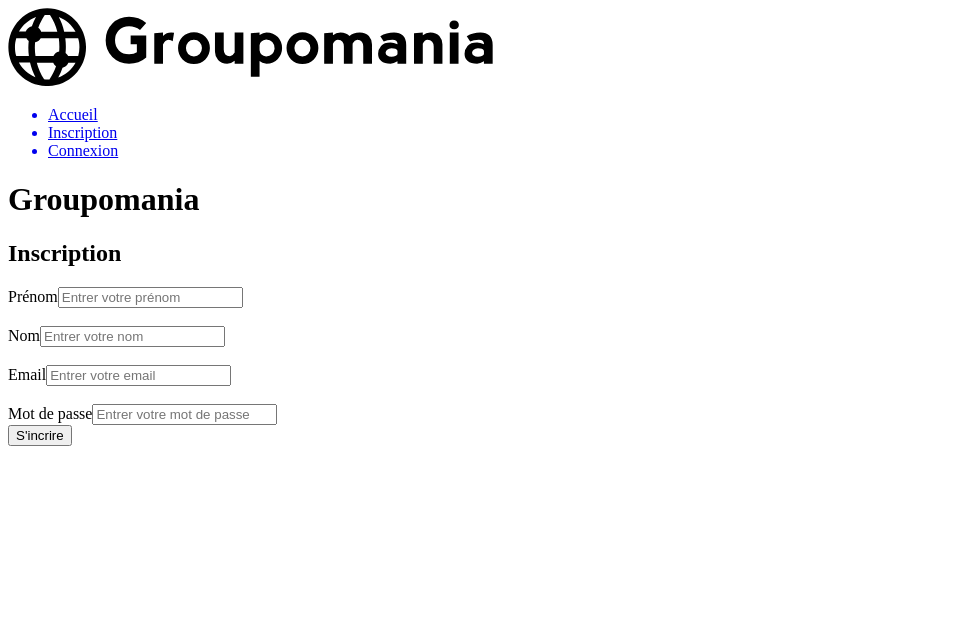
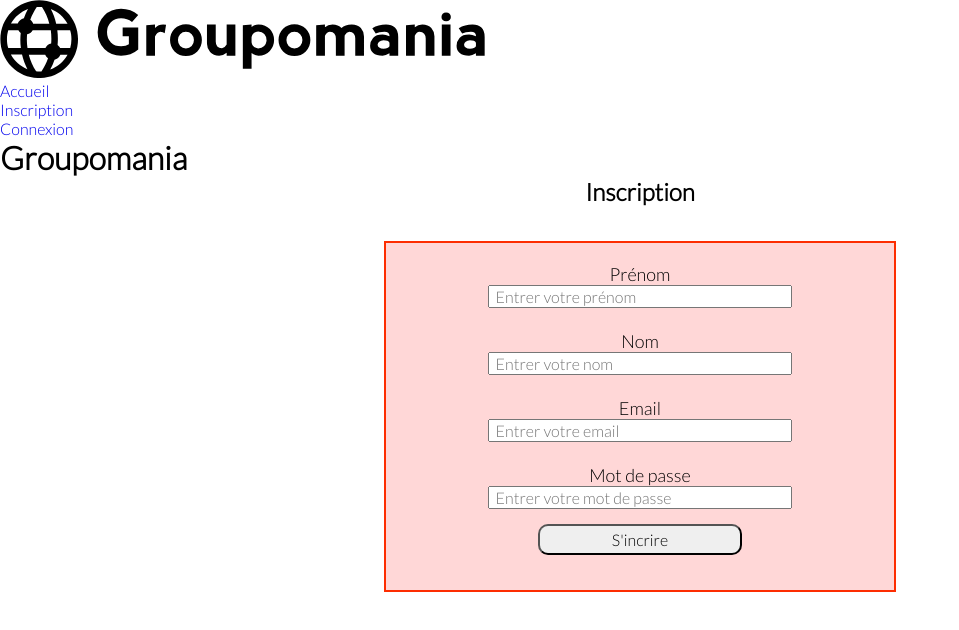
Before and after one commit to croixloic/p7_Groupomania, a React (Create React App) app in the folder client/: page /signup in a window 1280 px wide. Shown: the top 630 px of the page, without its empty margins (0-959 px from the left). Built offline with nearby package versions, Linux system fonts and the light colour scheme.

Commit message:
création de commentaire et style inscription

```diff
--- a/client/package.json
+++ b/client/package.json
@@ -17,7 +17,7 @@
     "redux-devtools-extension": "^2.13.9",
     "redux-logger": "^3.0.6",
     "redux-thunk": "^2.4.1",
-    "sass": "^1.52.3",
+    "sass": "^1.53.0",
     "web-vitals": "^2.1.4"
   },
   "scripts": {
--- a/client/src/App.js
+++ b/client/src/App.js
@@ -1,5 +1,6 @@
 import React from 'react';
 import Routes from "./components/routes/index";
+import './styles/style.css'
 
 
 const App = () => {
--- /dev/null
+++ b/client/src/components/CommenteCreate.js
@@ -0,0 +1,34 @@
+import React, { useState } from 'react';
+import axios from 'axios';
+import { useParams } from 'react-router-dom';
+
+const CommenteCreate = () => {
+    const params = useParams();
+    const [content, setContent] = useState("");
+    const handleCreateComment = (e) => {
+        e.preventDefault();
+
+        if (content === "") {
+            alert("Le commentaire est vide ")
+        } else {
+            axios.post(`${process.env.REACT_APP_API_URL}comment/` + params.id, {
+                content,
+            });
+        }
+    };
+    return (
+        <div>
+            <form action='' onSubmit={handleCreateComment } id="form-comment">
+                    <textarea
+                    name="content"
+                    id="content"
+                    onChange={(e) => setContent(e.target.value)}
+                  ></textarea>
+                  <input type="submit" value="Envoyer"></input>
+                </form>
+
+        </div>
+    );
+};
+
+export default CommenteCreate;
--- a/client/src/components/FormLogin.js
+++ b/client/src/components/FormLogin.js
@@ -1,49 +1,65 @@
-import React, { useState } from 'react';
+import React, { useState } from "react";
 import axios from "axios";
 
 const FormLogin = () => {
-    const [email, setEmail] = useState('');
-    const [password, setPassword] = useState('');
+  const [email, setEmail] = useState("");
+  const [password, setPassword] = useState("");
 
   const handleLogin = (e) => {
     e.preventDefault();
-        const emailError = document.querySelector('.email.error');
-        const passwordError = document.querySelector('.password.error');
+    const emailError = document.querySelector(".email.error");
+    const passwordError = document.querySelector(".password.error");
     if (!email || !password) {
-            alert ("veuillez remplir tous les champs du formulaire");
+      alert("veuillez remplir tous les champs du formulaire");
     } else {
       axios
         .post(`${process.env.REACT_APP_API_URL}user/login`, {
           email,
           password,
         })
-              .then ((res) =>{
+        .then((res) => {
           console.log(res);
-              if (res.data.errors){
-                emailError.innerHTML= res.data.emailError;
+          if (res.data.errors) {
+            emailError.innerHTML = res.data.emailError;
             passwordError.innerHTML = res.data.passwordError;
           } else {
-                window.location="/";
+            window.location = "/";
             localStorage.token = res.data.token;
           }
         })
-            .catch ((err) => {
+        .catch((err) => {
           console.log(err);
-            })
-            }}
+        });
+    }
+  };
 
   return (
-        <form action='' onSubmit={handleLogin} id= 'form-signup'>
-            <label htmlFor='email'>Email</label>
-            <input type='text' name='email' id='email' onChange={(e) => setEmail(e.target.value)} value= {email} />
-            <div className='email error'></div>
-            <br/>
-            <label htmlFor='password'>Mot de passe</label>
-            <input type='password' name= 'password' id='password' onChange={(e) => setPassword(e.target.value)} value= {password}/>
-            <div className='password error'></div>
-            <br/>
-            <input type='submit' value="Se connecter" />
-
+    <form action="" onSubmit={handleLogin} id="form_signup">
+      <label htmlFor="email">Email</label>
+      <input
+        type="text"
+        name="email"
+        className="input_signup"
+        id="email"
+        onChange={(e) => setEmail(e.target.value)}
+        value={email}
+        placeholder= "Entrer votre email"
+      />
+      <div className="email error"></div>
+      <br />
+      <label htmlFor="password">Mot de passe</label>
+      <input
+        type="password"
+        name="password"
+        className="input_signup"
+        id="password"
+        onChange={(e) => setPassword(e.target.value)}
+        value={password}
+        placeholder= "Entrer votre mot de passe"
+      />
+      <div className="password error"></div>
+      <br />
+      <input type="submit" className="submit" value="Se connecter" />
     </form>
   );
 };
--- a/client/src/components/FormSignup.js
+++ b/client/src/components/FormSignup.js
@@ -41,11 +41,12 @@ const FormSignup = () => {
     }
   };
   return (
-    <form action="" onSubmit={handleSignup} id="form-signup">
+    <form action="" onSubmit={handleSignup} id="form_signup">
       <label htmlFor="firstName">Prénom</label>
       <input
         type="text"
         name="firstName"
+        className="input_signup"
         id="firstName"
         onChange={(e) => setFirstName(e.target.value)}
         value={firstName}
@@ -57,6 +58,7 @@ const FormSignup = () => {
       <input
         type="text"
         name="lastName"
+        className="input_signup"
         id="lastName"
         onChange={(e) => setLastName(e.target.value)}
         value= {lastName}
@@ -68,6 +70,7 @@ const FormSignup = () => {
       <input
         type="text"
         name="email"
+        className="input_signup"
         id="email"
         onChange={(e) => setEmail(e.target.value)}
         value= {email}
@@ -79,13 +82,14 @@ const FormSignup = () => {
       <input
         type="password"
         name="password"
+        className="input_signup"
         id="password"
         onChange={(e) => setPassword(e.target.value)}
         value= {password}
         placeholder="Entrer votre mot de passe"
       />
       <div className="password error"></div>
-      <input type="submit" value="S'incrire" />
+      <input type="submit" className="submit" value="S'incrire" />
     </form>
   );
 };
--- /dev/null
+++ b/client/src/components/PostDelete.js
@@ -0,0 +1,31 @@
+import React, { useState } from "react";
+import axios from "axios";
+import { useParams } from "react-router-dom";
+
+const PostDelete = () => {
+  const params = useParams();
+  const [drop, setDrop] = useState([]);
+
+  const handleDelete = (e) => {
+    e.preventyDefault();
+
+    axios
+      .delete(`${process.env.REACT_APP_API_URL}post` + params.id)
+      .then((res) => {
+        console.log(res);
+      })
+      .catch((err) => {
+        console.log(err);
+      });
+  };
+
+  return (
+    <div className="btn-delete">
+      <form action="" onSubmit={handleDelete} id=" form-delete">
+        <input type="submit" value="supprimer"></input>
+      </form>
+    </div>
+  );
+};
+
+export default PostDelete;
--- a/client/src/components/PostsRead.js
+++ b/client/src/components/PostsRead.js
@@ -1,11 +1,11 @@
 import axios from 'axios';
 import React, { useEffect, useState } from 'react';
 import { Link } from 'react-router-dom';
+import PostDelete from './PostDelete';
 
 const PostsRead = () => {
 
     const [posts, setPosts]= useState([]);
-    const [user, setUser] = useState([]);
 
     const Posts = () => {
 
@@ -31,6 +31,7 @@ const PostsRead = () => {
           <em>{element.user.firstName} {element.user.lastName}</em>
           <p>{element.content} {element.date}</p>
           <Link to={`/post/${element.id}`}>Voir le post</Link>
+          <PostDelete to={`/post/${element.id}`}/>
         </div>
             ))}
 
--- a/client/src/components/SinglePost.js
+++ b/client/src/components/SinglePost.js
@@ -1,6 +1,7 @@
 import axios from 'axios';
 import { useEffect, useState } from 'react';
 import { useParams } from 'react-router-dom';
+import CommenteCreate from './CommenteCreate';
 
 const SinglePost = () => {
   const params = useParams();
@@ -31,6 +32,7 @@ const SinglePost = () => {
         {post.comments &&
           post.comments.map((comment) => <li>{comment.content}</li>)}
       </ul>
+      < CommenteCreate to={`/post/${params.id}`} />
     </>
   );
 };
--- /dev/null
+++ b/client/src/styles/main.scss
@@ -0,0 +1,2 @@
+@import './settings.scss';
+@import './signup.scss';
--- /dev/null
+++ b/client/src/styles/settings.scss
@@ -0,0 +1,15 @@
+@import url('https://fonts.googleapis.com/css2?family=Lato:wght@300&family=Roboto:ital,wght@0,300;0,400;1,300&display=swap');
+
+$primary-color: #fd2d01;
+$secondary-color: #ffd7d7;
+$tertiary-color: #4e5166;
+
+* {
+  margin: 0;
+  padding: 0;
+  box-sizing: border-box;
+  list-style-type: none;
+  outline: none;
+  text-decoration: none;
+  font-family: 'lato', sans-serif;
+}
--- /dev/null
+++ b/client/src/styles/signup.scss
@@ -0,0 +1,41 @@
+@import './settings.scss';
+
+#form_signup{
+border: 2px solid  $primary-color;
+width: 40%;
+padding: 20px 0;
+margin: 35px auto 0;
+user-select: none;
+text-align: center;
+background-color: $secondary-color;
+font-size: 18px;
+display: flex;
+flex-direction: column;
+}
+
+h2 {
+    text-align: center;
+}
+.input_signup {
+margin: 0 20%;
+font-size: 1rem;
+transition: 0.2s;
+padding-left: 6px;
+}
+.submit {
+    width: 40%;
+    font-size: 16px;
+    margin: 15px 30%;
+    border-radius: 10px;
+    padding: 4px 0;
+    transition: 0.2s;
+}
+.submit:hover {
+    background-image: linear-gradient(to top, $secondary-color, $primary-color);
+    color: $tertiary-color;
+    box-shadow: 4px 4px 11px 0 #9a9a9a;
+}
+
+.input_signup:hover {
+    box-shadow: 8px 8px 8px -7px #9a9a9a;
+}
--- /dev/null
+++ b/client/src/styles/style.css
@@ -0,0 +1,66 @@
+@import url("https://fonts.googleapis.com/css2?family=Lato:wght@300&family=Roboto:ital,wght@0,300;0,400;1,300&display=swap");
+@import url("https://fonts.googleapis.com/css2?family=Lato:wght@300&family=Roboto:ital,wght@0,300;0,400;1,300&display=swap");
+* {
+  margin: 0;
+  padding: 0;
+  box-sizing: border-box;
+  list-style-type: none;
+  outline: none;
+  text-decoration: none;
+  font-family: "lato", sans-serif;
+}
+
+* {
+  margin: 0;
+  padding: 0;
+  box-sizing: border-box;
+  list-style-type: none;
+  outline: none;
+  text-decoration: none;
+  font-family: "lato", sans-serif;
+}
+
+#form_signup {
+  border: 2px solid #fd2d01;
+  width: 40%;
+  padding: 20px 0;
+  margin: 35px auto 0;
+  user-select: none;
+  text-align: center;
+  background-color: #ffd7d7;
+  font-size: 18px;
+  display: flex;
+  flex-direction: column;
+}
+
+h2 {
+  text-align: center;
+}
+
+.input_signup {
+  margin: 0 20%;
+  font-size: 1rem;
+  transition: 0.2s;
+  padding-left: 6px;
+}
+
+.submit {
+  width: 40%;
+  font-size: 16px;
+  margin: 15px 30%;
+  border-radius: 10px;
+  padding: 4px 0;
+  transition: 0.2s;
+}
+
+.submit:hover {
+  background-image: linear-gradient(to top, #ffd7d7, #fd2d01);
+  color: #4e5166;
+  box-shadow: 4px 4px 11px 0 #9a9a9a;
+}
+
+.input_signup:hover {
+  box-shadow: 8px 8px 8px -7px #9a9a9a;
+}
+
+/*# sourceMappingURL=style.css.map */
```
Also changed, not shown: 2 other files (tests, documents, lock files or other folders). Lines whose indentation alone changed are shown as unchanged.
